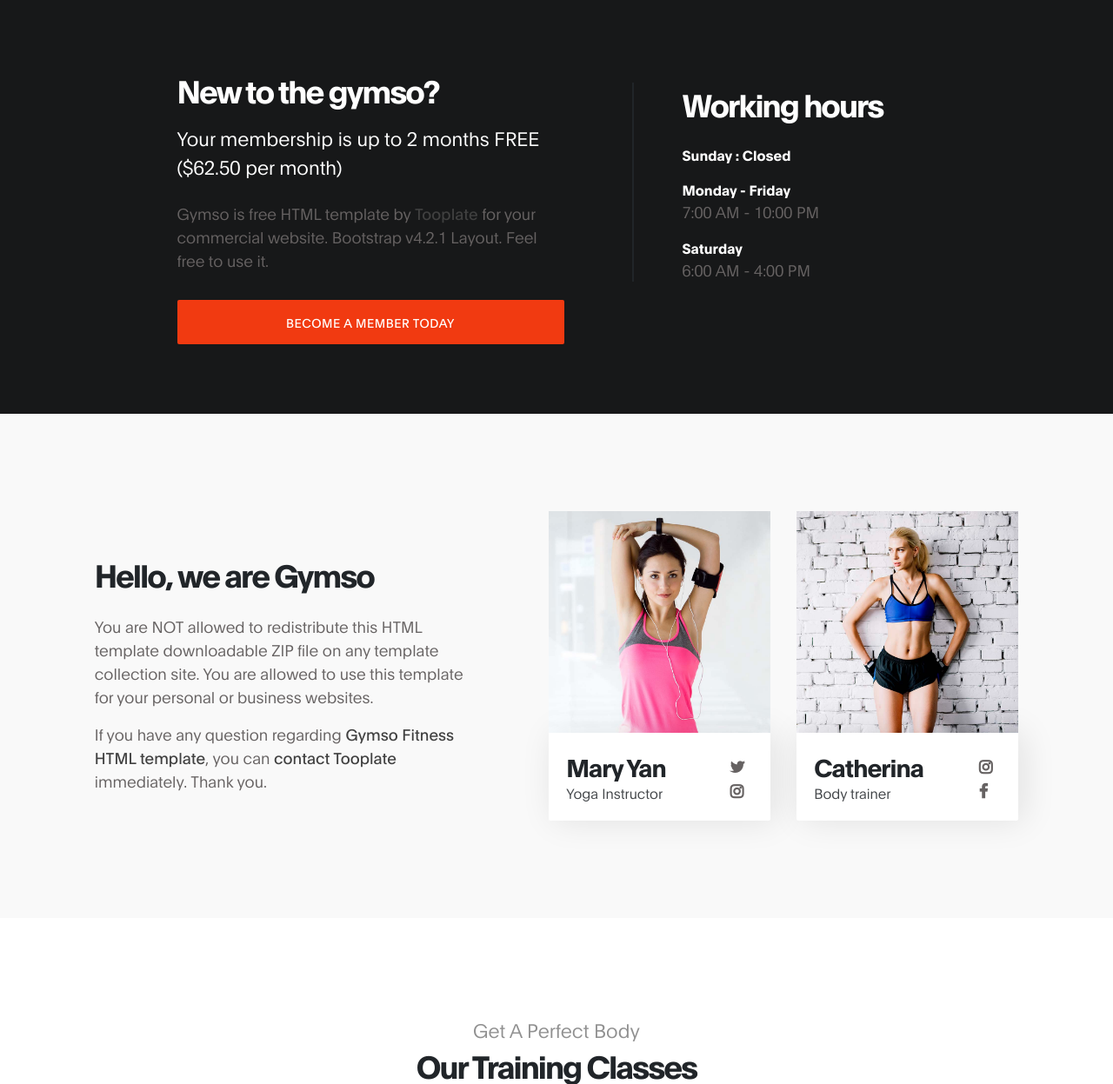
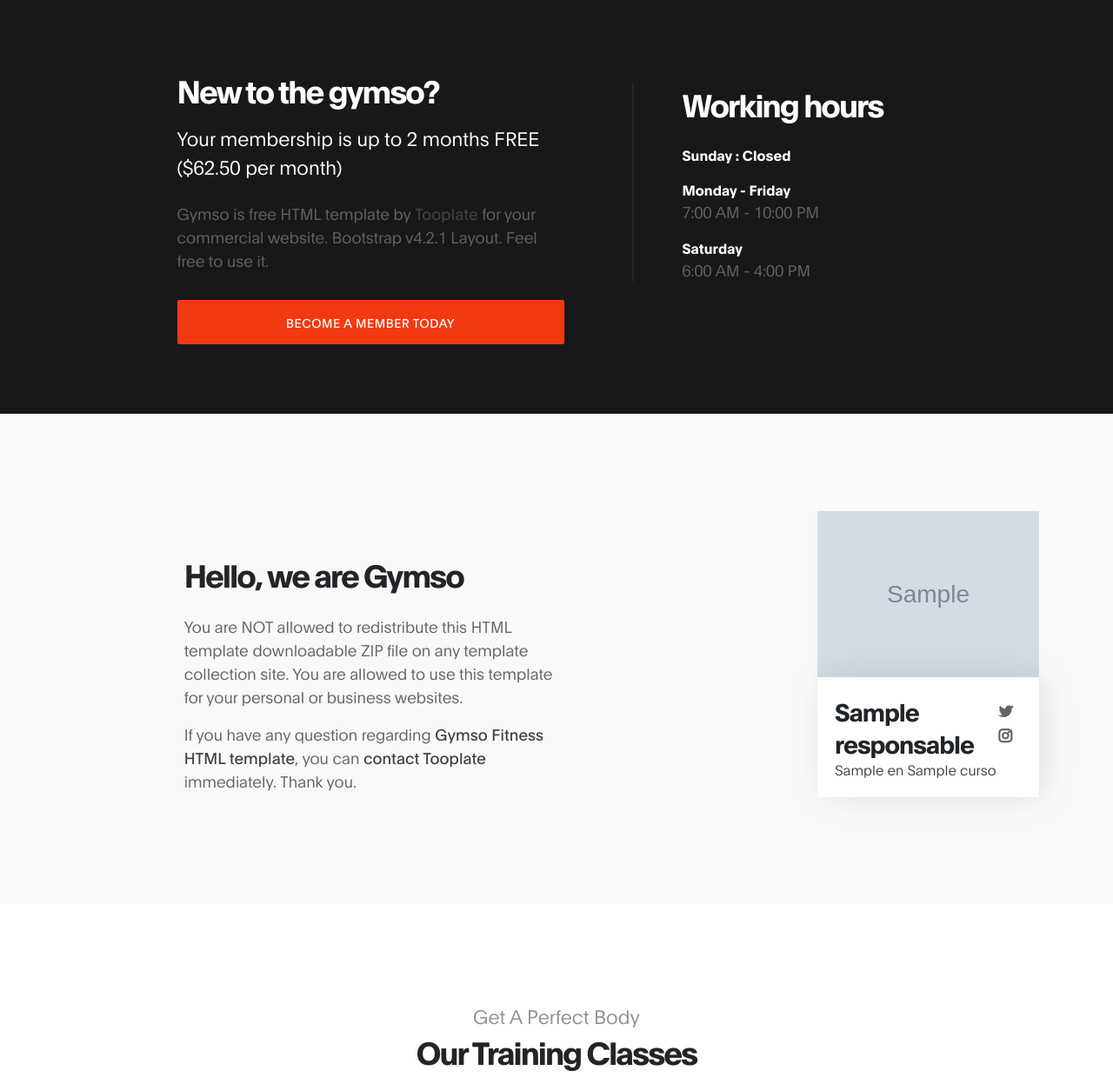
Before and after one commit to JackMerma/GymApp, a Django app: page / in a window 1280 px wide. Shown: the part 801-2048 px from the top of the page at 87% size. Run offline with Django 3.2, Linux system fonts and the light colour scheme; tables that the repository leaves empty hold one stand-in row (values such as "Sample post"); grey boxes marked "Sample" are stand-in pictures; some libraries are stand-ins or nearby versions.

Commit message:
uso de la lista de objetos para 'Responsable' usando bucle for

```diff
--- a/templates/index.html
+++ b/templates/index.html
@@ -150,14 +150,15 @@ https://www.tooplate.com/view/2119-gymso-fitness
 
                             </div>
 
+                            {% for respon in responsables %}
                             <div class="ml-lg-auto col-lg-3 col-md-6 col-12" data-aos="fade-up" data-aos-delay="700">
                                 <div class="team-thumb">
-                                  <img src="{% static 'images/team/team-image.jpg' %}" class="img-fluid" alt="Trainer">
+                                  <img src="{{respon.img.url}}" class="img-fluid" alt="Trainer">
 
                                     <div class="team-info d-flex flex-column">
 
-                                        <h3>Mary Yan</h3>
-                                        <span>Yoga Instructor</span>
+                                      <h3>{{respon.name}}</h3>
+                                      <span>{{respon.delegacion}} en {{respon.area.name}}</span>
 
                                         <ul class="social-icon mt-3">
                                             <li><a href="#" class="fa fa-twitter"></a></li>
@@ -166,23 +167,7 @@ https://www.tooplate.com/view/2119-gymso-fitness
                                     </div>
                                 </div>
                             </div>
-
-                            <div class="mr-lg-auto mt-5 mt-lg-0 mt-md-0 col-lg-3 col-md-6 col-12" data-aos="fade-up" data-aos-delay="800">
-                                <div class="team-thumb">
-                                  <img src="{% static 'images/team/team-image01.jpg' %}" class="img-fluid" alt="Trainer">
-
-                                    <div class="team-info d-flex flex-column">
-
-                                        <h3>Catherina</h3>
-                                        <span>Body trainer</span>
-
-                                        <ul class="social-icon mt-3">
-                                            <li><a href="#" class="fa fa-instagram"></a></li>
-                                            <li><a href="#" class="fa fa-facebook"></a></li>
-                                        </ul>
-                                    </div>
-                                </div>
-                            </div>
+                            {% endfor %}
 
                     </div>
                </div>
```
